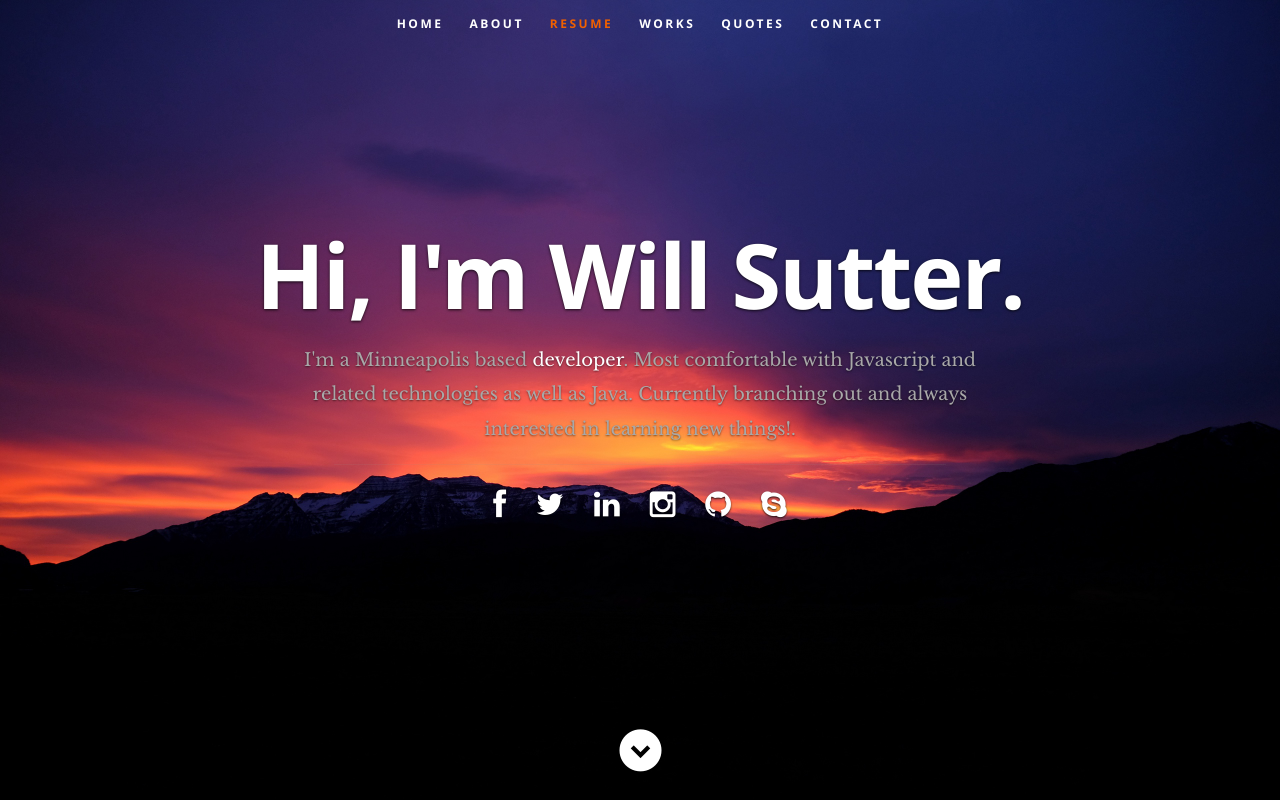
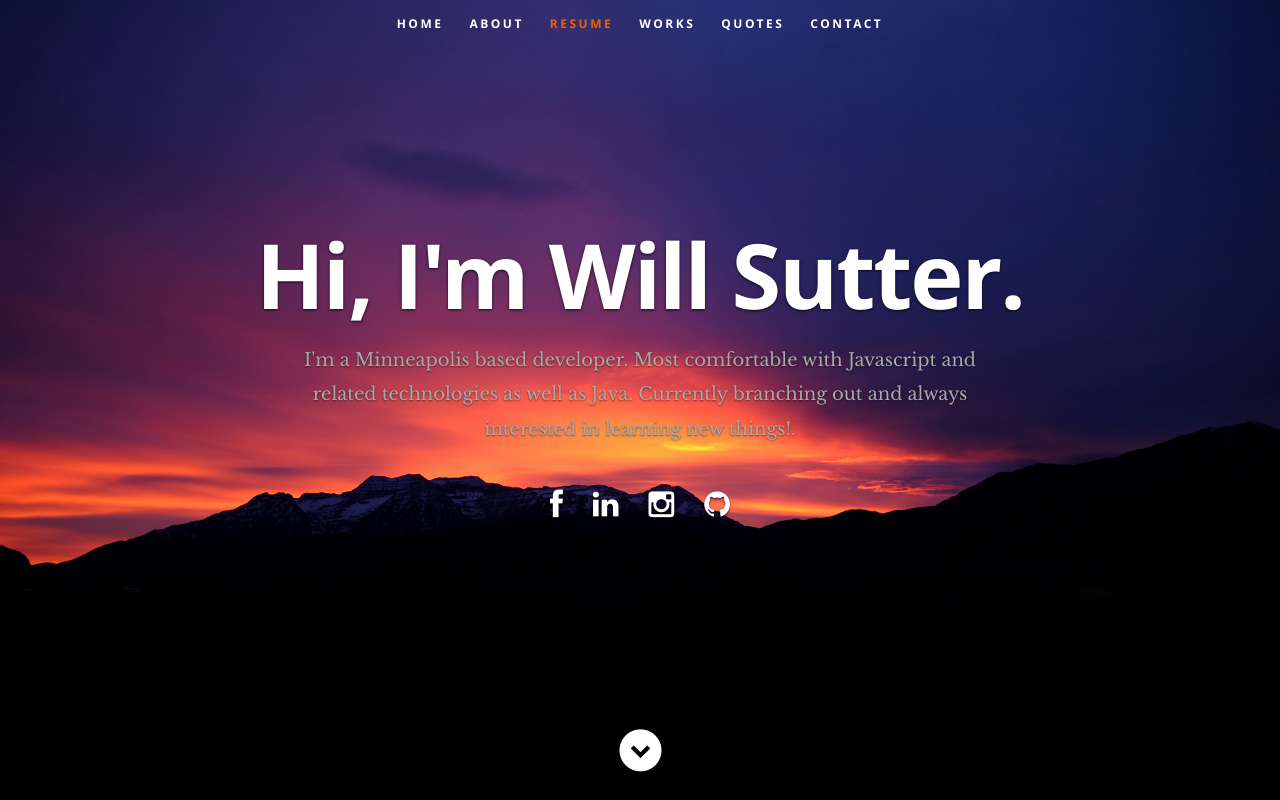
Before and after one commit to KingSutter/me, a React (Create React App) app: page / in a window 1280 px wide. Shown: the top 800 px of the page. Built offline with nearby package versions, Linux system fonts and the light colour scheme.

Commit message:
formatting changes and removed contact form

```diff
--- a/public/resumeData.json
+++ b/public/resumeData.json
@@ -23,11 +23,6 @@
         "className":"fa fa-facebook"
       },
       {
-        "name":"twitter",
-        "url":"http://twitter.com/kingsutter",
-        "className":"fa fa-twitter"
-      },
-      {
         "name":"linkedin",
         "url":"https://www.linkedin.com/in/will-sutter/",
         "className":"fa fa-linkedin"
@@ -41,11 +36,6 @@
         "name":"github",
         "url":"http://github.com/kingsutter",
         "className":"fa fa-github"
-      },
-      {
-        "name":"skype",
-        "url":"http://skype.com/kingsutter",
-        "className":"fa fa-skype"
       }
     ]
   },
--- a/src/Components/Contact.js
+++ b/src/Components/Contact.js
@@ -17,7 +17,7 @@ class Contact extends Component {
     return (
       <section id="contact">
 
-         <div className="row section-head">
+         {/* <div className="row section-head">
 
             <div className="two columns header-col">
 
@@ -31,10 +31,10 @@ class Contact extends Component {
 
             </div>
 
-         </div>
+         </div> */}
 
          <div className="row">
-            <div className="eight columns">
+            {/* <div className="eight columns">
 
                <form action="" method="post" id="contactForm" name="contactForm">
 					<fieldset>
@@ -72,7 +72,7 @@ class Contact extends Component {
 				   <div id="message-success">
                   <i className="fa fa-check"></i>Your message was sent, thank you!<br />
 				   </div>
-           </div>
+           </div> */}
 
 
             <aside className="four columns footer-widgets">
--- a/src/Components/Header.js
+++ b/src/Components/Header.js
@@ -35,7 +35,7 @@ class Header extends Component {
       <div className="row banner">
          <div className="banner-text">
             <h1 className="responsive-headline">Hi, I'm {name}.</h1>
-            <h3>I'm a {city} based <span>{occupation}</span>. {description}.</h3>
+            <h3>I'm a {city} based {occupation}. {description}.</h3>
             <hr />
             <ul className="social">
                {networks}
```
